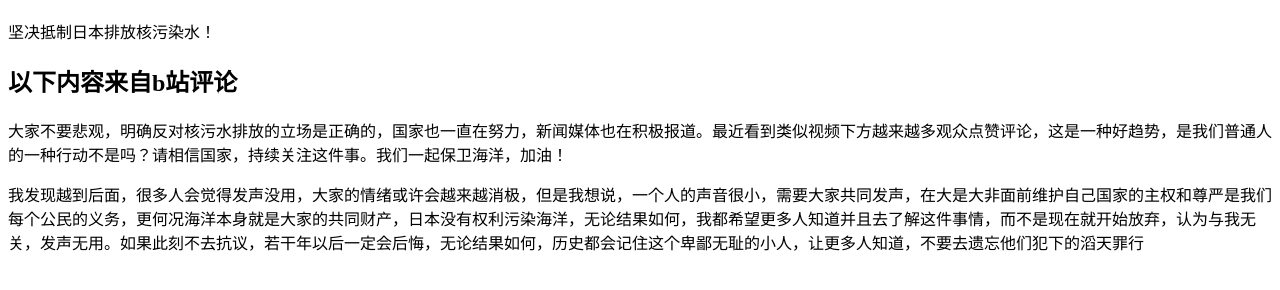
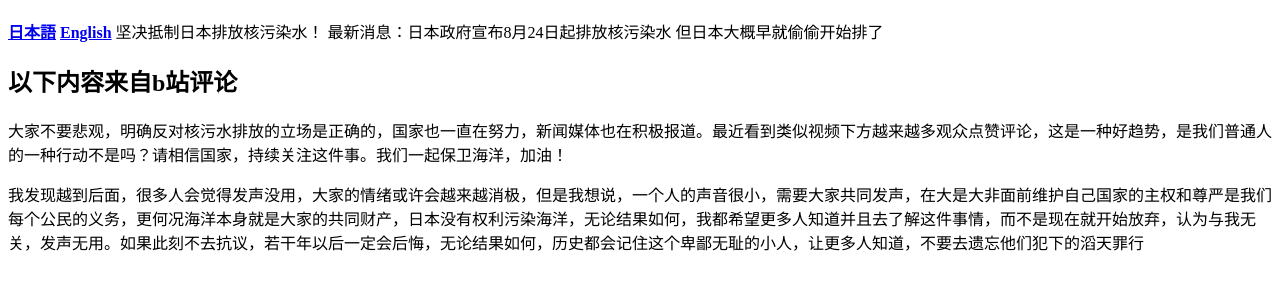
Before and after one commit to zhyzxbili/zhyzxbili.github.io, a plain HTML site: page index.html in a window 1280 px wide. Shown: the part 134-424 px from the top of the page. Drawn offline with Linux system fonts and the light colour scheme.

Commit message:
Update index.html

```diff
--- a/index.html
+++ b/index.html
@@ -19,7 +19,11 @@
             <h1>
                 保护环境
             </h1>
+            <b><a href=".\jp.html">日本語</a></b>
+            <b><a href=".\en.html">English</a></b>
             坚决抵制日本排放核污染水！
+            最新消息：日本政府宣布8月24日起排放核污染水
+            但日本大概早就偷偷开始排了
             <h2>
                 以下内容来自b站评论
             </h2>
```
